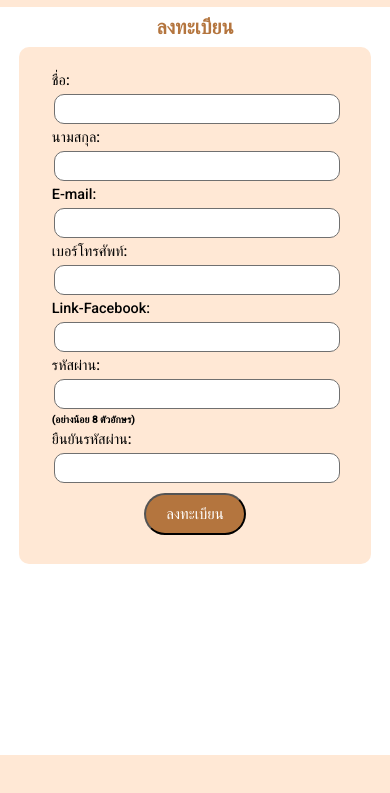
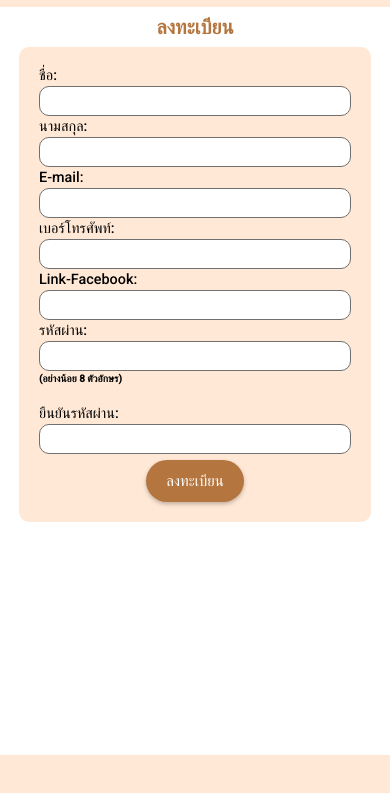
Before and after one commit to iounnirach/PetWeb, a website: page login&register/register.html in a window 390 px wide. Shown: the part 49-842 px from the top of the page. Drawn offline with Linux system fonts and the light colour scheme.

Commit message:
login&regist edit

```diff
--- a/login&register/decor.css
+++ b/login&register/decor.css
@@ -16,14 +16,29 @@ footer {
     height: 40px;
     background-color: #FFE8D5;
 }
-
 h2 {
     text-align: center;
     margin: 2%;
     font-size: 20px;
     color: #B4753E;
 }
-
+.grid{
+    grid-template-columns: 20% auto;
+    grid-gap:10px;
+    display: grid;
+}
+topic{
+    grid-column: 1/2;
+}
+input,h4{
+    grid-column: 2/3;
+    margin: 0%;
+    border-radius: 10px;
+    height: 30px;
+}
+input{
+    border: 1px solid #707070;
+}
 form {
     font-size: 15px;
     font-size: 90%;
@@ -36,30 +51,8 @@ form {
 }
 h4{
     font-size: 10px;
-    margin: 5px 0px 0px 60px;
 }
-input.mail, input.password, input.firstname, input.lastname, input.tell ,input.FB{
-    margin-top: 15px;
-    margin-left: 2px;
-    height: 30px;
-    border-radius: 10px;
-    border: 1px solid #707070;
-}
-
-input.mail,input.FB {
-    width: 70%;
-}
-
-input.firstname, .lastname ,.password,.tell {
-    width: 40%;
-}
-
-fieldset {
-    border: none;
-}
-
 /* ปุ่มในform */
-
 .button {
     height: 42px;
     width: auto;
@@ -68,16 +61,19 @@ fieldset {
     font-size: 15px;
     color: white;
     padding: 1px 20px;
-
-}
-
-.button:hover {
+    display: block;
+    margin: auto;
+    border: none;
     box-shadow: 0px 2px 4px rgba(0, 0, 0, 0.25);
 }
-
+.button:hover {
+    box-shadow: 0px 2px 4px rgba(0, 0, 0, 0);
+    background-color: #B4753E;
+    color: black;
+    /* border: none; */
+}
 .center {
     text-align: center;
-    margin: auto;
     margin-top: 2%;
 }
 
@@ -92,13 +88,11 @@ fieldset {
     color: #B4753E;
     height: 55px;
 }
-
 .logo {
     font-size: 30px;
     margin: 10px;
     margin-left: 20px;
 }
-
 .navbar-links ul {
     /* พื้นที่ทั้งหมดของlinks */
     margin: 0px;
@@ -106,8 +100,8 @@ fieldset {
     padding: 0px;
     display: flex;
 }
+@media screen and (min-width:861px) {
 
-@media screen and (min-width:861px) {
     .navbar-links li {
         /* ปุ่ม */
         width: 117px;
@@ -117,14 +111,14 @@ fieldset {
         border-radius: 30px;
         text-align: center;
         /* border: 1px solid #707070; */
+        box-shadow: 0px 2px 4px rgba(0, 0, 0, 0.25);
         border: none;
     }
     .navbar-links li:hover {
         background-color: #B4753E;
-        box-shadow: 0px 2px 4px rgba(0, 0, 0, 0.25);
+        box-shadow: 0px 2px 4px rgba(0, 0, 0, 0);
     }
 }
-
 .navbar-links li a {
     /* ข้างในปุ่ม ex.สีตัวอักษร */
     text-decoration: none;
@@ -132,13 +126,6 @@ fieldset {
     padding: 10px;
     display: inline-block;
 }
-
-/* .navbar-links a:hover {
-    color: white;
-} */
-
-/* ปุ่มตอนย่อ */
-
 .toggle-button {
     position: absolute;
     top: 16px;
@@ -149,19 +136,15 @@ fieldset {
     width: 30px;
     height: 21px;
 }
-
 .toggle-button .line {
     height: 3px;
     width: 100%;
     background-color: #B4753E;
 }
-
 /* dropdowm */
-
 li.dropdown {
     display: inline-block;
 }
-
 .dropdown-content {
     display: none;
     position: absolute;
@@ -170,22 +153,19 @@ li.dropdown {
     box-shadow: 0px 8px 16px 0px rgba(0, 0, 0, 0.2);
     z-index: 1;
 }
-
 .dropdown-content a {
     text-decoration: none;
     display: block;
     text-align: left;
 }
-
 .dropdown-content a:hover {
     color: #B4753E;
 }
-
 .dropdown:hover .dropdown-content {
     display: block;
 }
-
-@media screen and (max-width:860px) {
+/* responsive */
+@media screen and (max-width:900px) {
     .logo {
         margin: 10px;
     }
@@ -223,24 +203,22 @@ li.dropdown {
         color: #B4753E;
     }
 }
-
 @media screen and (max-width:659px) {
     form {
         width: 90%;
     }
 }
-
 @media screen and (max-width:525px) {
+    .grid{
+        grid-template-columns: 100%;
+        grid-gap:2px;
+    }
+    topic,input,h4{
+        grid-column: 1/2;
+        display: block;
+    }
     form {
         width: 80%;
-    }
-    input.mail, input.password, input.firstname, input.lastname, input.tell ,input.FB{
-        width: 100%;
-        margin-top: 5px;
-        margin-bottom: 5px;
-    }
-    h4{
-        margin: 0px 0px 5px 0px
     }
 }
 /* success_regist */
--- a/login&register/register.html
+++ b/login&register/register.html
@@ -33,31 +33,34 @@
   <div>
     <h2>ลงทะเบียน</h2>
     <form name="registerform" id="registerform" action="/register" method="POST">
-      <fieldset>
-        ชื่อ:
+      <div class="grid">
+        <topic>ชื่อ:</topic>
         <input type="text" name="firstname" class="firstname" required>
-        นามสกุล:
+        <topic>นามสกุล:</topic>
         <input type="text" name="lastname" class="lastname" required>
-        <br>
-        E-mail:
+
+        <topic>E-mail:</topic>
         <input type="email" name="mail" class="mail" required>
-        <br>
-        เบอร์โทรศัพท์:
+
+        <topic>เบอร์โทรศัพท์:</topic>
         <input type="text" name="tell" class="tell" required>
-        <br>
-        Link-Facebook:
+
+        <topic>Link-Facebook:</topic>
         <input type="text" name="FB" class="FB" required>
-        <br>
-        รหัสผ่าน:
+
+        <topic>รหัสผ่าน:</topic>
         <input type="text" name="password" class="password" id="password" min="8" required>
-        <br><h4>(อย่างน้อย 8 ตัวอักษร)</h4>
-        ยืนยันรหัสผ่าน:
+        <h4>(อย่างน้อย 8 ตัวอักษร)</h4>
+        <topic>ยืนยันรหัสผ่าน:</topic>
         <input type="text" name="re_password"class="password" id="re_password" required>
-        <br>
+
+      </div>
+
+
         <div class="center">
           <input class="button" type="submit" id="submit_btn" value="ลงทะเบียน">
         </div>
-      </fieldset>
+
     </form>
   </div>
   <footer>
```
Also changed, not shown: login&register/login.html (+6 -5 lines), 1 other file.
